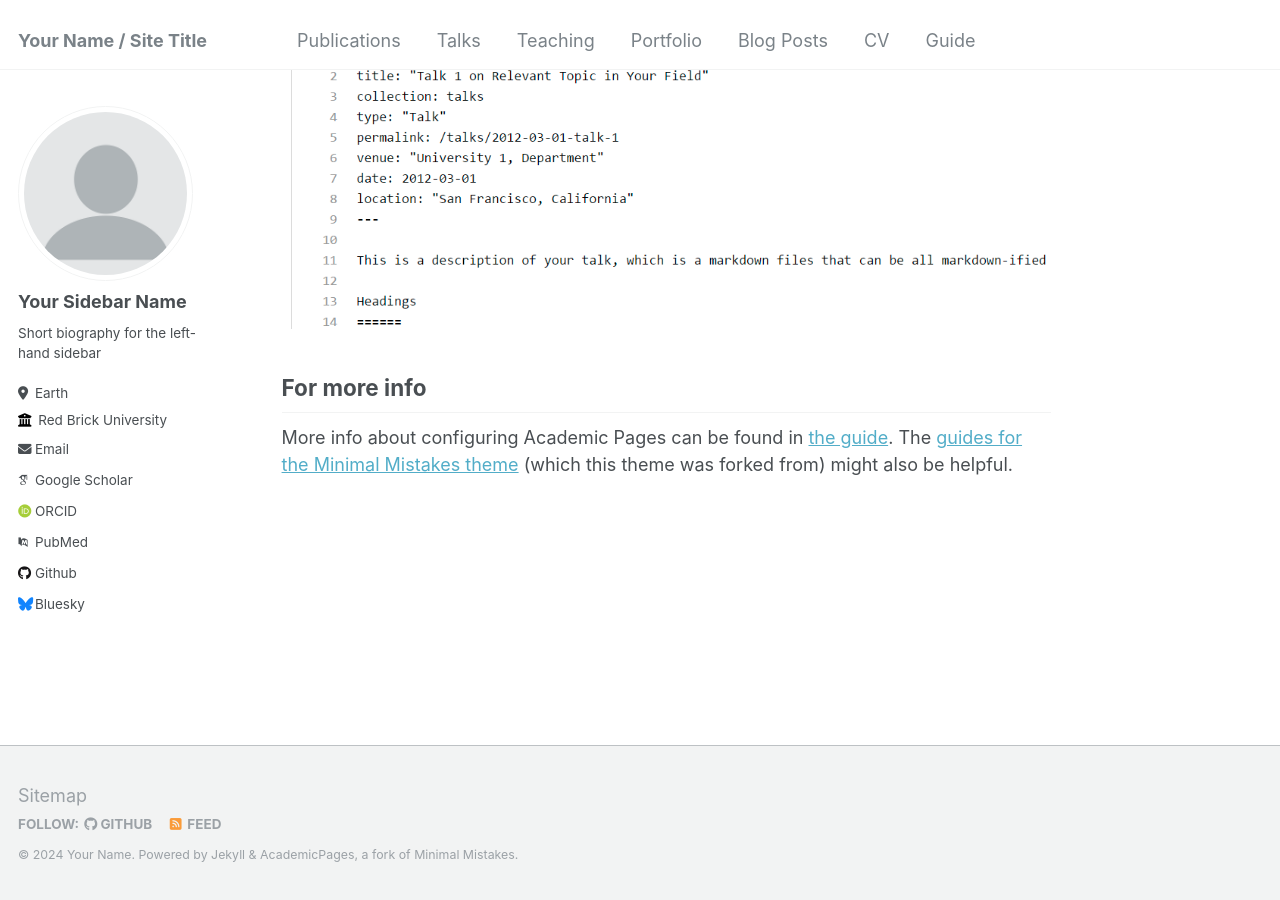
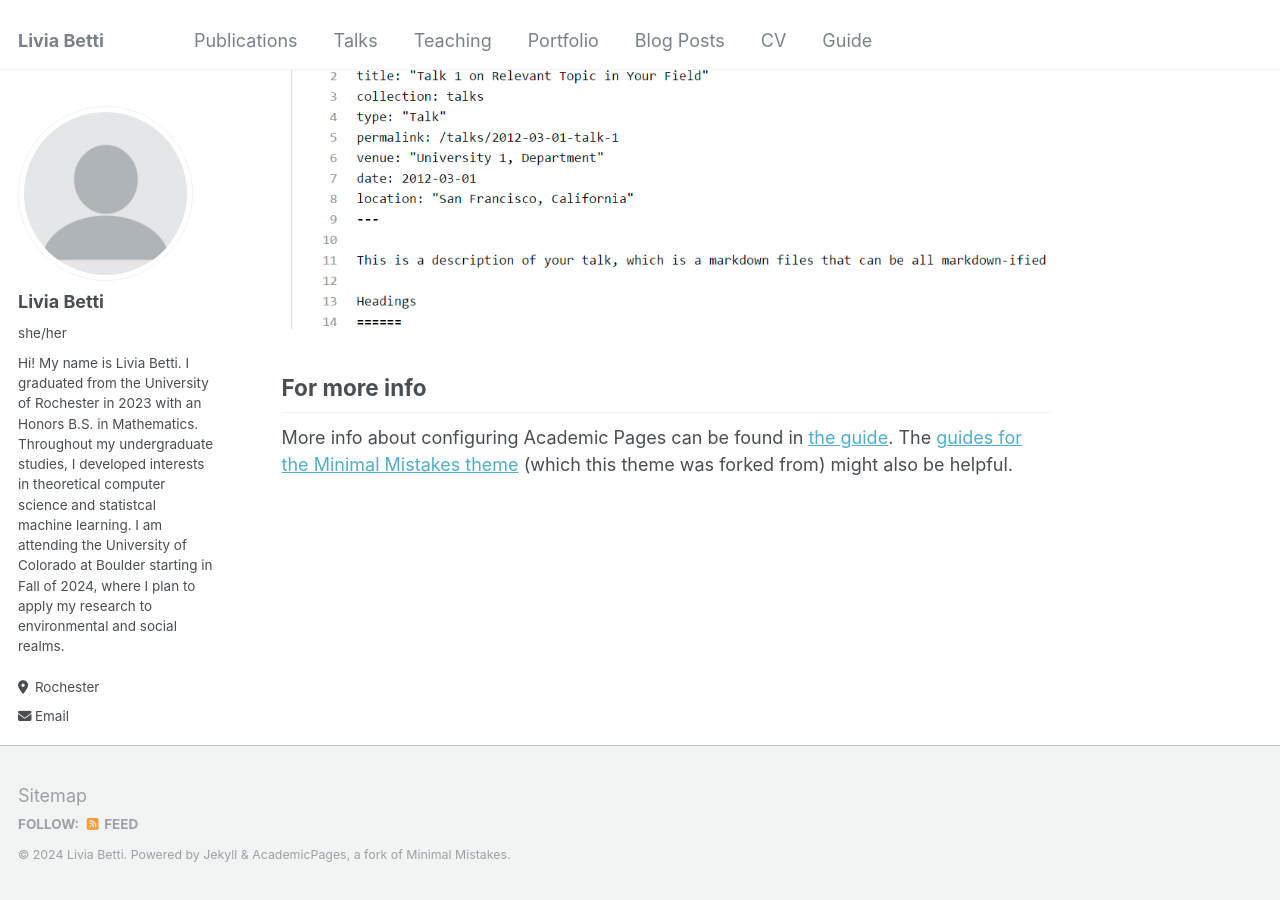
Before and after one commit to liviabetti1/liviabetti1.github.io, a Jekyll site: the page built from _pages/about.md, in a window 1280 px wide and 900 px high, scrolled down 2660 px. Built offline with Jekyll 4.4.1, drawn with Linux system fonts in a browser that asks for light colours; some web fonts are replaced.

Commit message:
Update _config.yml

```diff
--- a/_config.yml
+++ b/_config.yml
@@ -8,13 +8,13 @@
 
 # Basic Site Settings
 locale                   : "en-US"
-title                    : "Your Name / Site Title"
+title                    : "Livia Betti" #Site Title
 title_separator          : "-"
-name                     : &name "Your Name"
-description              : &description "personal description"
-url                      : https://academicpages.github.io # the base hostname & protocol for your site e.g. "https://mmistakes.github.io"
+name                     : &name "Livia Betti"
+description              : &description "Personal Website"
+url                      : https://liviabetti1.github.io # the base hostname & protocol for your site e.g. "https://mmistakes.github.io"
 baseurl                  : "" # the subpath of your site, e.g. "/blog"
-repository               : "academicpages/academicpages.github.io"
+repository               : "liviabetti1/liviabetti1.github.io"
 
 # Site Author - The following control what appear as part of the author content on the side bar.
 #               If a field is blank the icon and link will not appear, otherwise it will be shown.
@@ -22,33 +22,33 @@ repository               : "academicpages/academicpages.github.io"
 author:
   # Biographic information
   avatar           : "profile.png"
-  name             : "Your Sidebar Name"
-  pronouns         : # example: "she/her"
-  bio              : "Short biography for the left-hand sidebar"
-  location         : "Earth"
-  employer         : "Red Brick University"
+  name             : "Livia Betti"
+  pronouns         : "she/her"
+  bio              : "Hi! My name is Livia Betti. I graduated from the University of Rochester in 2023 with an Honors B.S. in Mathematics. Throughout my undergraduate studies, I developed interests in theoretical computer science and statistcal machine learning. I am attending the University of Colorado at Boulder starting in Fall of 2024, where I plan to apply my research to environmental and social realms."
+  location         : "Rochester"
+  employer         : #""
   uri              : # URL
-  email            : "none@example.org"
+  email            : "liviabetti1@gmail.com"
 
   # Academic websites
   arxiv            : # URL - Update with the correct link to your profile
-  googlescholar    : "https://scholar.google.com/citations?user=PS_CX0AAAAAJ"
+  googlescholar    : #""
   impactstory      : # URL
-  orcid            : "http://orcid.org/yourorcidurl"
+  orcid            : #""
   semantic         : # URL
-  pubmed           : "https://www.ncbi.nlm.nih.gov/pubmed/?term=john+snow"
+  pubmed           : #""
   researchgate     : # URL
 
   # Repositories and software development
   bitbucket        : # Username - Update with your username on the site
   codepen          : # Username
   dribbble         : # Username
-  github           : "academicpages"
+  github           : #"academicpages"
   kaggle           : # Username
   stackoverflow    : # User number or user number and name (i.e., use "1" or "1/jeff-atwood")
 
   # Social media
-  bluesky          : "bsky.app" # Replace this with you Bluesky username
+  bluesky          : #"bsky.app" # Replace this with you Bluesky username
   facebook         : # Username
   flickr           : # Username
   foursquare       : # Username
```
